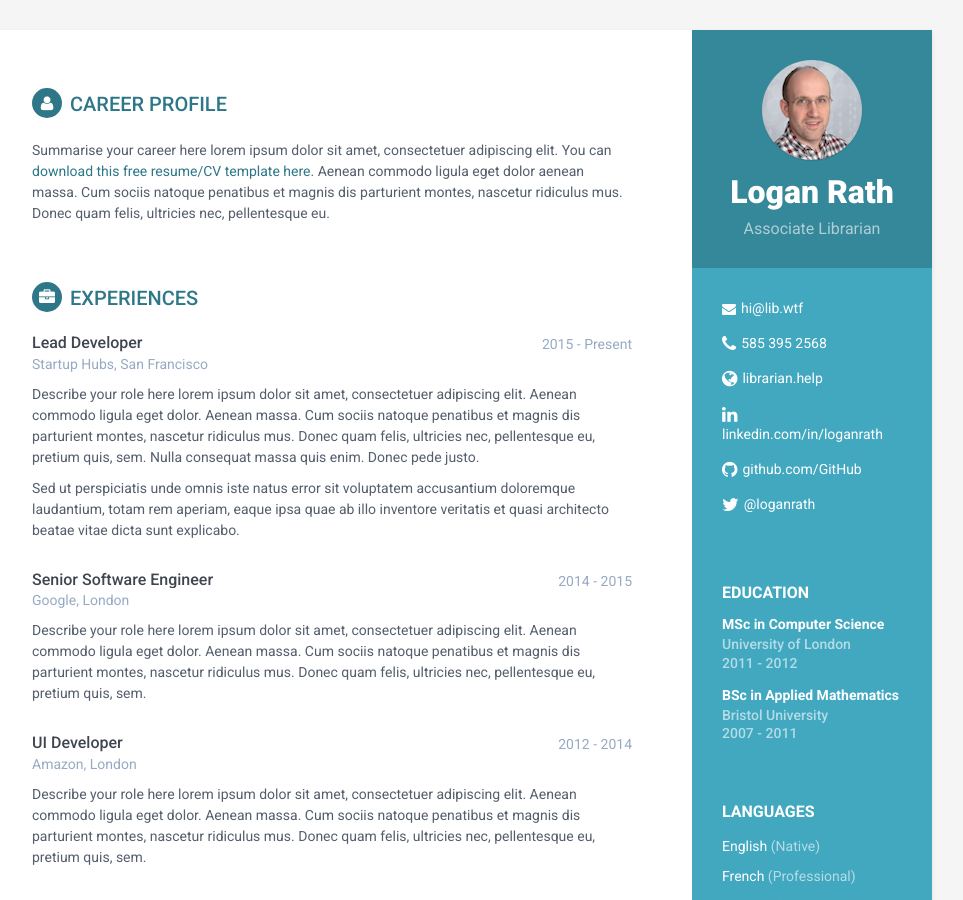
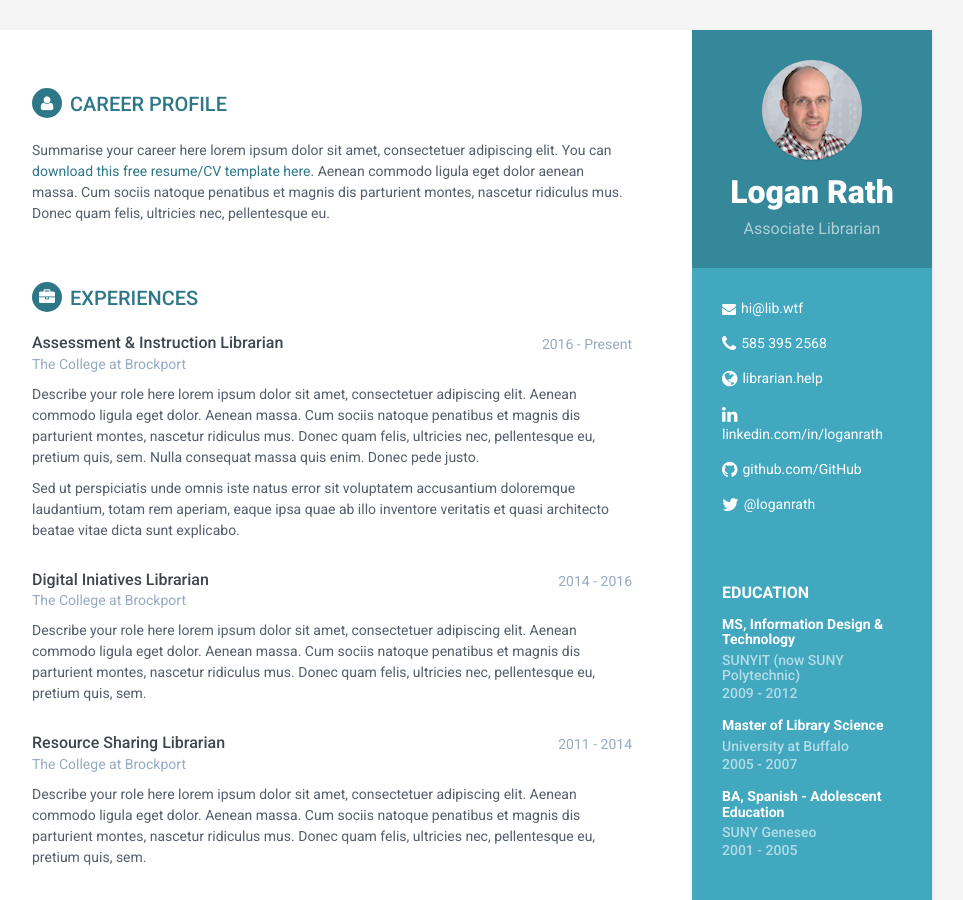
Before and after one commit to loganrath/CV, a Jekyll site: the page built from index.html, in a window 1280 px wide and 900 px high. Shown: the whole window, without its empty margins (188-1151 px from the left). Built offline with Jekyll 4.4.1, drawn with Linux system fonts in a browser that asks for light colours.

Commit message:
some sections

```diff
--- a/_includes/education.html
+++ b/_includes/education.html
@@ -1,13 +1,18 @@
  <div class="education-container container-block">
 <h2 class="container-block-title">Education</h2>
 <div class="item">
-    <h4 class="degree">MSc in Computer Science</h4>
-    <h5 class="meta">University of London</h5>
-    <div class="time">2011 - 2012</div>
+    <h4 class="degree">MS, Information Design &amp; Technology</h4>
+    <h5 class="meta">SUNYIT (now SUNY Polytechnic)</h5>
+    <div class="time">2009 - 2012</div>
 </div><!--//item-->
 <div class="item">
-    <h4 class="degree">BSc in Applied Mathematics</h4>
-    <h5 class="meta">Bristol University</h5>
-    <div class="time">2007 - 2011</div>
+    <h4 class="degree">Master of Library Science</h4>
+    <h5 class="meta">University at Buffalo</h5>
+    <div class="time">2005 - 2007</div>
+</div><!--//item-->
+<div class="item">
+    <h4 class="degree">BA, Spanish - Adolescent Education</h4>
+    <h5 class="meta">SUNY Geneseo</h5>
+    <div class="time">2001 - 2005</div>
 </div><!--//item-->
 </div><!--//education-container-->
--- a/_includes/experience.html
+++ b/_includes/experience.html
@@ -4,10 +4,10 @@
                 <div class="item">
                     <div class="meta">
                         <div class="upper-row">
-                            <h3 class="job-title">Lead Developer</h3>
-                            <div class="time">2015 - Present</div>
+                            <h3 class="job-title">Assessment & Instruction Librarian</h3>
+                            <div class="time">2016 - Present</div>
                         </div><!--//upper-row-->
-                        <div class="company">Startup Hubs, San Francisco</div>
+                        <div class="company">The College at Brockport</div>
                     </div><!--//meta-->
                     <div class="details">
                         <p>Describe your role here lorem ipsum dolor sit amet, consectetuer adipiscing elit. Aenean commodo ligula eget dolor. Aenean massa. Cum sociis natoque penatibus et magnis dis parturient montes, nascetur ridiculus mus. Donec quam felis, ultricies nec, pellentesque eu, pretium quis, sem. Nulla consequat massa quis enim. Donec pede justo.</p>
@@ -18,10 +18,10 @@
                 <div class="item">
                     <div class="meta">
                         <div class="upper-row">
-                            <h3 class="job-title">Senior Software Engineer</h3>
-                            <div class="time">2014 - 2015</div>
+                            <h3 class="job-title">Digital Iniatives Librarian</h3>
+                            <div class="time">2014 - 2016</div>
                         </div><!--//upper-row-->
-                        <div class="company">Google, London</div>
+                        <div class="company">The College at Brockport</div>
                     </div><!--//meta-->
                     <div class="details">
                         <p>Describe your role here lorem ipsum dolor sit amet, consectetuer adipiscing elit. Aenean commodo ligula eget dolor. Aenean massa. Cum sociis natoque penatibus et magnis dis parturient montes, nascetur ridiculus mus. Donec quam felis, ultricies nec, pellentesque eu, pretium quis, sem.</p>
@@ -32,10 +32,10 @@
                 <div class="item">
                     <div class="meta">
                         <div class="upper-row">
-                            <h3 class="job-title">UI Developer</h3>
-                            <div class="time">2012 - 2014</div>
+                            <h3 class="job-title">Resource Sharing Librarian</h3>
+                            <div class="time">2011 - 2014</div>
                         </div><!--//upper-row-->
-                        <div class="company">Amazon, London</div>
+                        <div class="company">The College at Brockport</div>
                     </div><!--//meta-->
                     <div class="details">
                         <p>Describe your role here lorem ipsum dolor sit amet, consectetuer adipiscing elit. Aenean commodo ligula eget dolor. Aenean massa. Cum sociis natoque penatibus et magnis dis parturient montes, nascetur ridiculus mus. Donec quam felis, ultricies nec, pellentesque eu, pretium quis, sem.</p>
```
